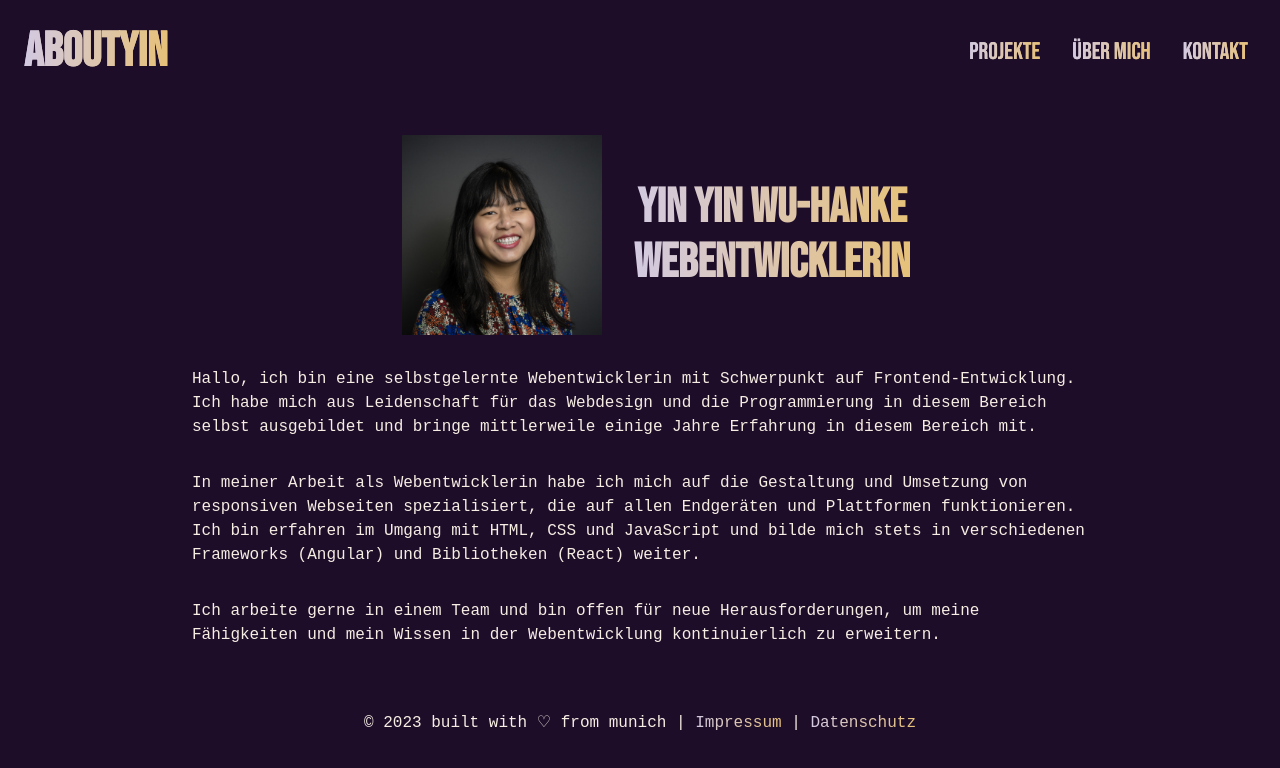
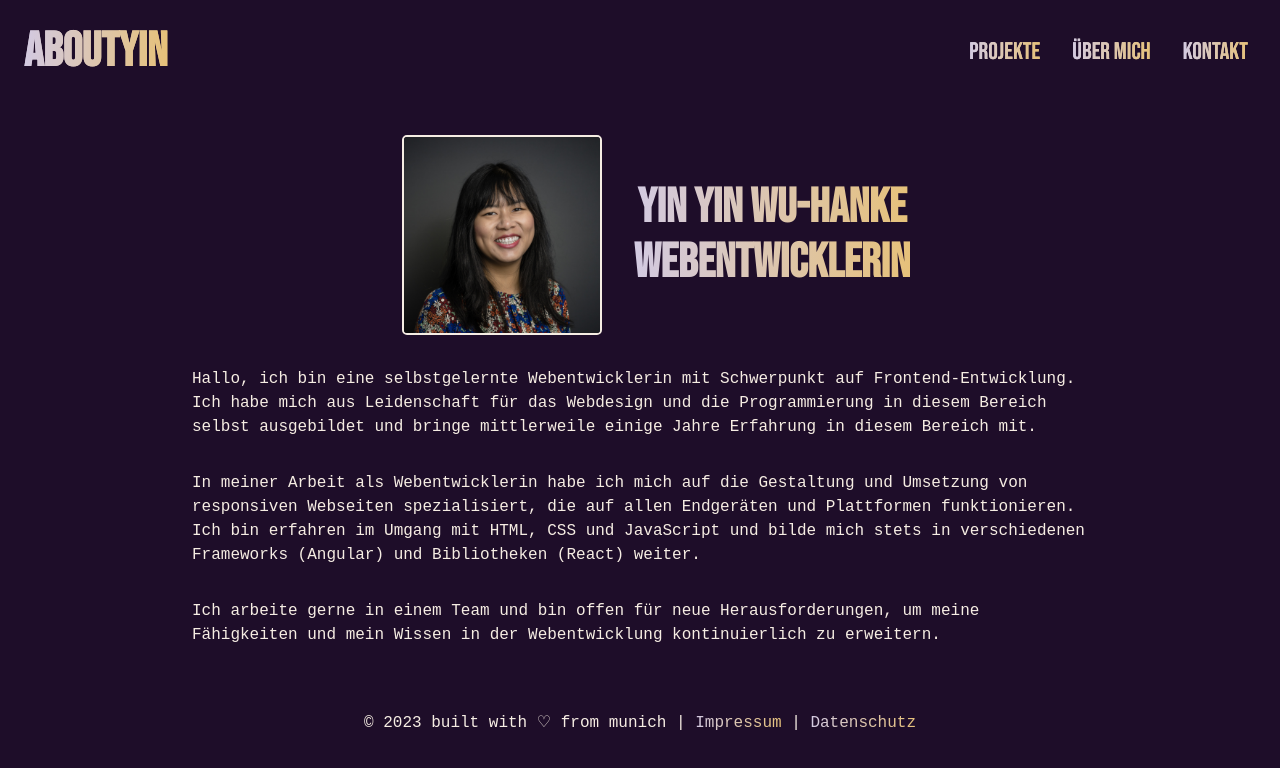
Before and after one commit to YinFromWuHanklan/aboutyin.de, a Gatsby site: page / in a window 1280 px wide. Built offline with nearby package versions, Linux system fonts and the light colour scheme; Gatsby itself is replaced by a stand-in of ours; a web font is replaced by a local one.

Commit message:
index img styles

```diff
--- a/src/pages/index.js
+++ b/src/pages/index.js
@@ -27,6 +27,8 @@ const Main = styled.main`
 
     img {
       margin: 2rem;
+      border: 2px solid var(--secondary);
+      border-radius: 5px;
     }
 
     h1 {
```
